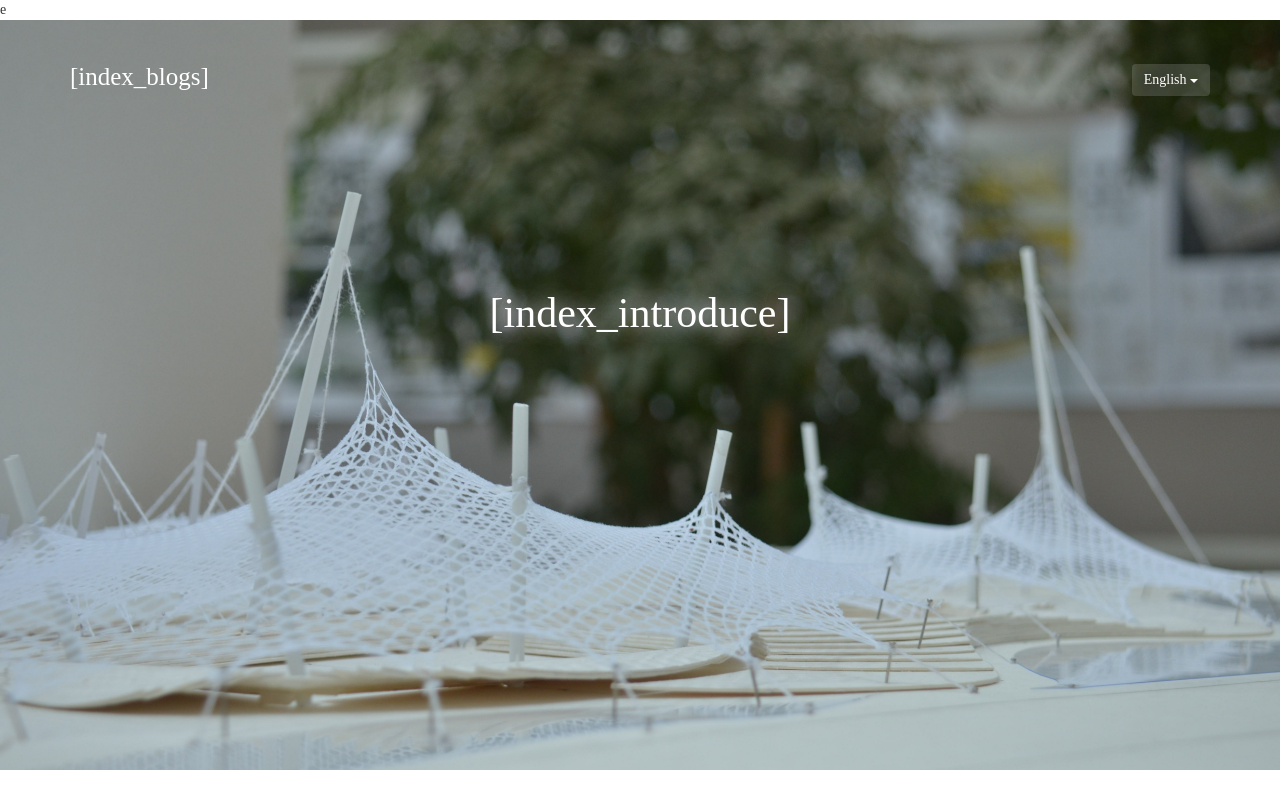
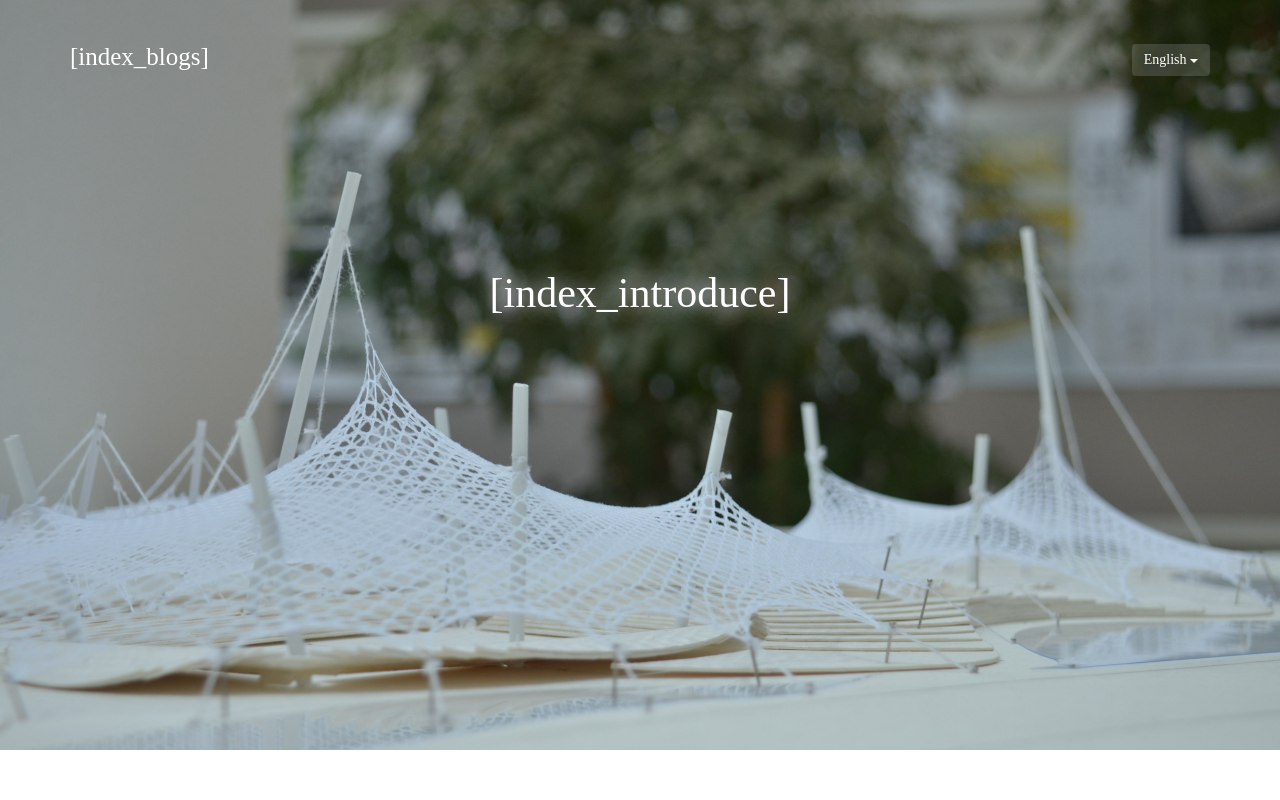
Before and after one commit to Jordanzhou/jordanzhou.github.io, a plain HTML site: page index.html in a window 1280 px wide. Shown: the top 800 px of the page. Drawn offline with Linux system fonts and the light colour scheme; no server answers.

Commit message:
Remove e.

```diff
--- a/index.html
+++ b/index.html
@@ -7,7 +7,7 @@
         <meta name="description" content="This is Yue ZHOU's home page, you can visit my github, works and read my blogs. Have a awesome day!">
         <link rel="Shortcut Icon" href="static/images/favicon.ico">
         <link href="static/css/bootstrap.min.css" rel="stylesheet"/>
-        <link href="static/css/index.css" rel="stylesheet"/>e
+        <link href="static/css/index.css" rel="stylesheet"/>
         <script src="static/js/jquery.min.js"></script>
         <script src="static/js/jquery.i18n.properties.min.js"></script>
         <script src="static/js/bootstrap.min.js"></script>
```
